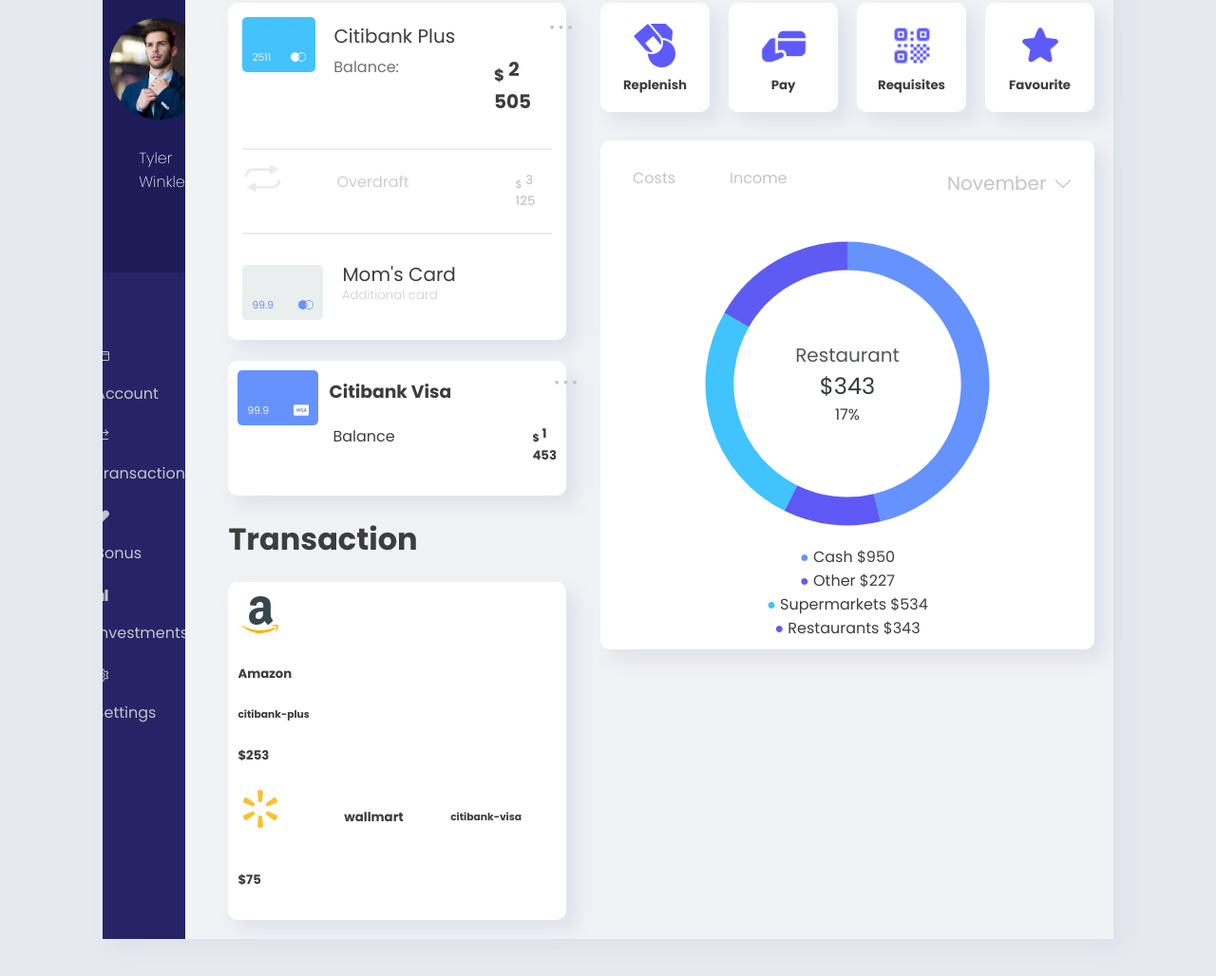
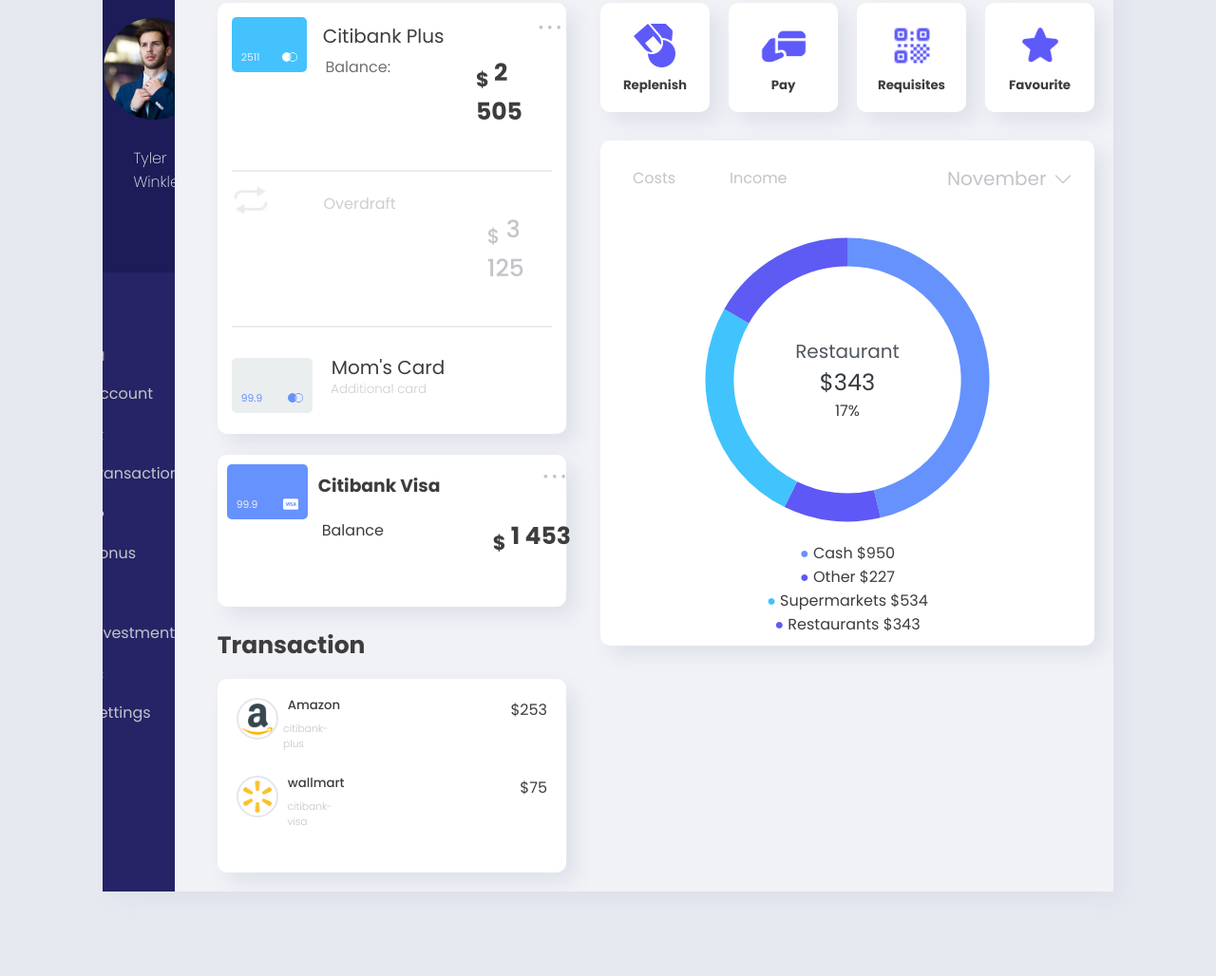
Before and after one commit to Aboyeji-Isaac/Dashboard-card, a website: page index.html in a window 1280 px wide. Shown: the part 250-1278 px from the top of the page at 95% size. Drawn offline with nearby package versions, Linux system fonts and the light colour scheme; a web font is replaced by a local one.

Commit message:
transaction changes

```diff
--- a/index.html
+++ b/index.html
@@ -95,19 +95,19 @@
             <h4>Balance</h4>
                 <h5><sub>$</sub> 1 453</h5>
             </div>
-            <h1>Transaction</h1>
+            <h1 class="sub-title">Transaction</h1>
             <div class="transaction">
-                <div class="transaction-ites trans-items-1">
+                <div class="transaction-items trans-item-1">
                     <img src="assets/amazon-icon.png" alt="">
                     <h5>Amazon</h5>
                     <h6>citibank-plus</h6>
-                    <h5>$253</h5>
+                    <span class="price">$253</span>
                 </div>
                 <div class="transaction-items trans-item-2">
                     <img src="assets/wallmart-icon.png" alt="">
                     <h5>wallmart</h5>
                     <h6>citibank-visa</h6>
-                    <h5>$75</h5>
+                    <span class="price">$75</span>
                 </div>
             </div>
         </div>
--- a/script.js
+++ b/script.js
@@ -27,7 +27,7 @@ const myDonutChart = new Chart(ctx, {
             intersect: true,
         },
         animation: {
-            duration: 700,
+            duration: 900,
             easing:'easeOutBounce',
             animateScale: true,
             animateRotate: true,
--- a/src/styles.scss
+++ b/src/styles.scss
@@ -52,6 +52,7 @@ body {
         font-weight: 600;
         margin-left: 35px;
         color: $text-color;
+        box-sizing: border-box;
 
         a{
             // display: flex;
@@ -217,8 +218,8 @@ body {
 
             h5{
                 margin-top: 40px;
-                margin-left: 100px;
-                font-size: 20px;
+                margin-left: 90px;
+                font-size: 25px;
 
             }
 
@@ -243,7 +244,8 @@ body {
             h5{
                 font-weight: 500;
                 color: $light-text;
-                margin-left: 7rem;
+                margin-left: 6rem;
+                font-size: 25px;
             }
 
         }
@@ -349,30 +351,79 @@ body {
 
         h5{
             margin-top: -60px;
-            margin-left: 310px;
+            margin-left: 280px;
+            margin-right: -20px;
             font-weight: 700;
+            font-size: 25px;
         }
+    }
+
+    .sub-title{
+        font-size: 25px;
     }
 
     .transaction{
         display: grid;
         border-radius: 10px;
         grid-area: transaction;
-        padding: 10px;
+        padding: 20px;
         background-color: $card-background;
         color: $text-color;
         box-shadow: 10px 10px 20px $shadow-color;
 
+        .price{
+            margin-left: 12rem;
+        }
+
+        h5{
+            font-weight: 500;
+        }
+
+        h6{
+            color: $light-text;
+            font-weight: 300;
+            margin-left: -60px;
+        }
+
+        img{
+            height: 40px;
+            width: 40px;
+            border-radius: 50%;
+            border: 2px solid #e2e6ee;
+        }
+
+        // .trans-item-1{
+        //     display: grid;
+        //     grid-template-columns: repeat(auto-fill, minmax(100px, 1fr));
+        // }
+
+        // .trans-item-2{
+        //     display: grid;
+        //     grid-template-columns: repeat(auto-fill, minmax(100px, 1fr));
+        // }
+
         .trans-item-1{
-            display: grid;
-            grid-template-columns: repeat(auto-fill, minmax(100px, 1fr));
+            display: flex;
+            flex-wrap: nowrap;
+
+            h5{
+                margin-top: -2px;
+                margin-left: 10px;
+            }
         }
 
         .trans-item-2{
-            display: grid;
-            grid-template-columns: repeat(auto-fill, minmax(100px, 1fr));
+            display: flex;
+            flex-wrap: nowrap;
+
+            h5{
+                margin-top: -2px;
+                margin-left: 10px;
+            }
         }
+
     }
+
     }
 
     .second-card{
@@ -495,6 +546,7 @@ body {
                     }
 
                     &:nth-child(3){
+                        margin-top: -5px;
                         margin-left: 5rem;
                         font-size: 20px;
                     }
```
Also changed, not shown: src/styles.css, 1 other file.
